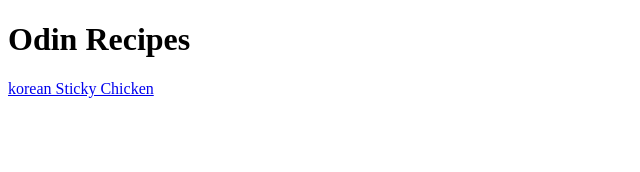
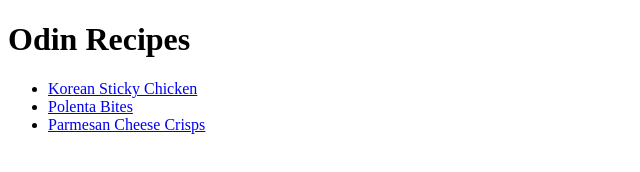
Before and after one commit to rodaguirre2023/odin-recipes, a plain HTML site: page index.html in a window 1280 px wide. Shown: the whole page, without its empty margins (0-640 px from the left). Drawn offline with Linux system fonts and the light colour scheme.

Commit message:
Added list of links to recipes & fixed grammar
used unordered list to show all recipes and fixed grammar mistake in Korean Sticky Chicken

```diff
--- a/index.html
+++ b/index.html
@@ -9,7 +9,11 @@
 
         <h1>Odin Recipes</h1>
 
-        <a href="./recipes/korean-sticky-chicken.html">korean Sticky Chicken</a>
+        <ul>
+            <li><a href="./recipes/korean-sticky-chicken.html">Korean Sticky Chicken</a></li>
+            <li><a href="./recipes/polenta-bites.html">Polenta Bites</a></li>
+            <li><a href="./recipes/parmesan-cheese-crisps.html">Parmesan Cheese Crisps</a></li>
+        </ul>
 
     </body>
 </html>
```
